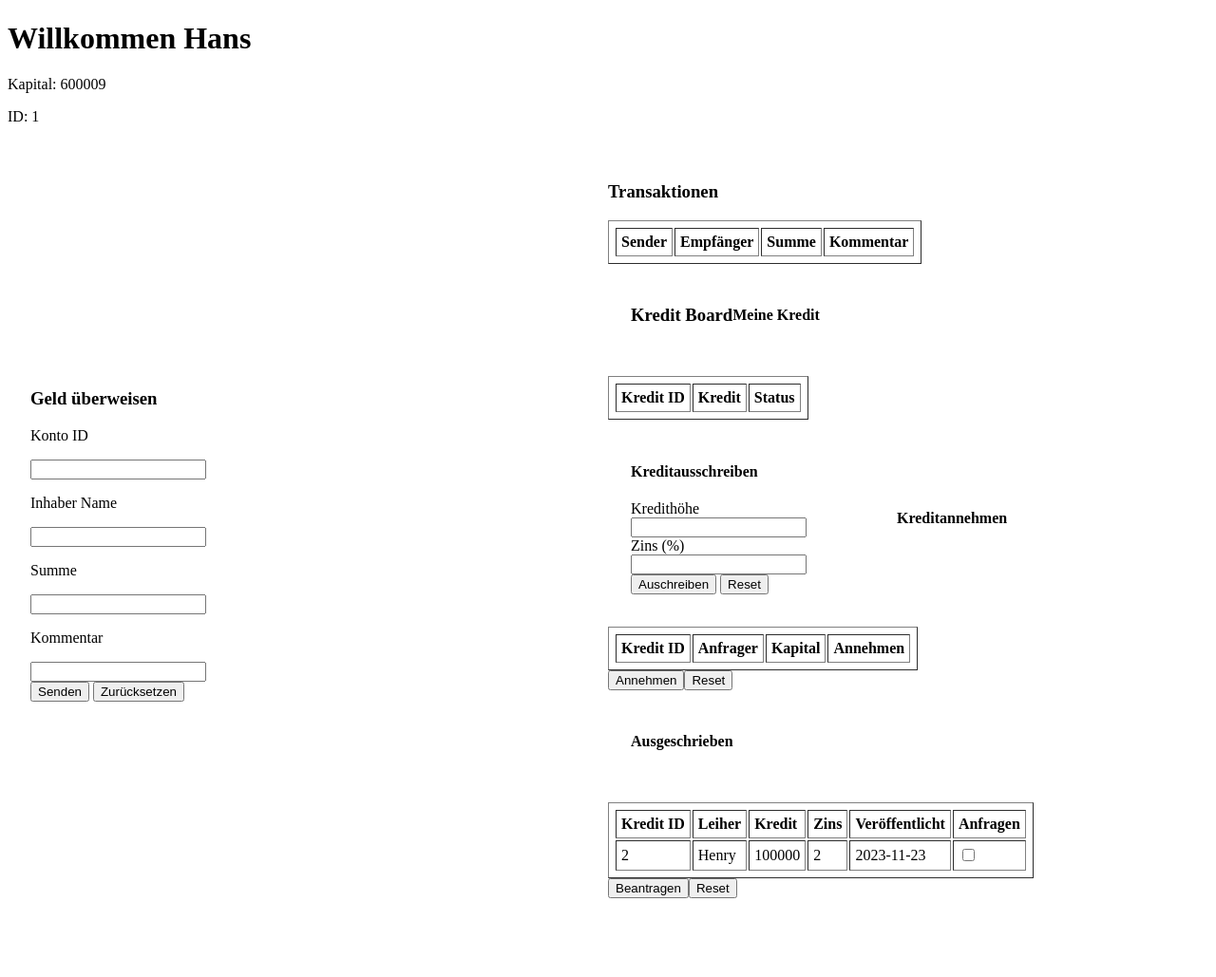
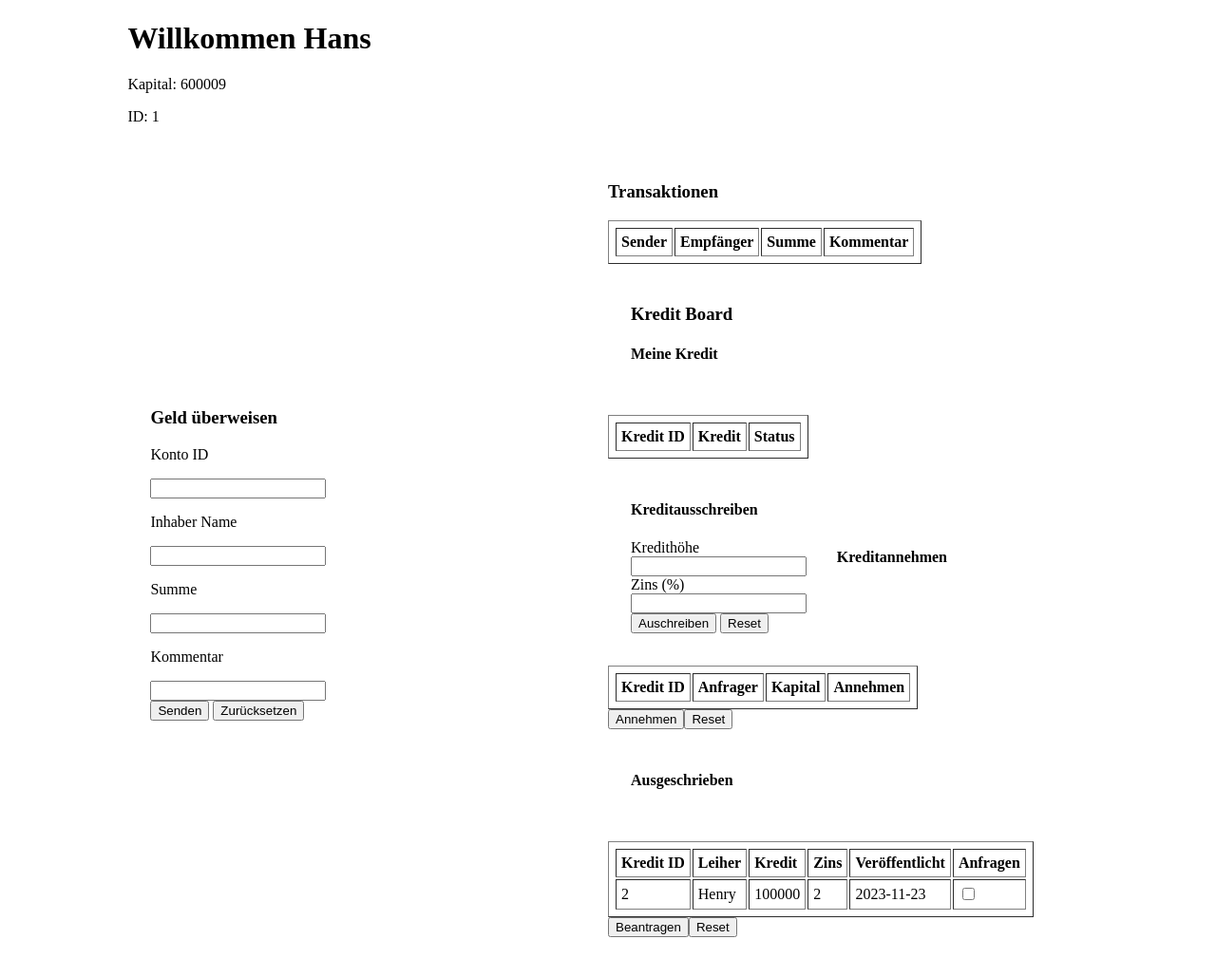
Before and after one commit to Fang-Telekom/FOM, a PHP site: page /willkommen.php in a window 1280 px wide. Shown: the part 117-1146 px from the top of the page at 95% size. Before the commit the page ends 1063 px from the top, so only its background shows below. Run offline with PHP 8.4, Linux system fonts and the light colour scheme; a user stored in the database is signed in; data comes from the database, SQL or seed files in the repository; data that the repository does not hold is empty.

Commit message:
adjust visual aspect

```diff
--- a/php/login/willkommen.php
+++ b/php/login/willkommen.php
@@ -42,7 +42,7 @@
 
 
 <body>
-
+	<div class="body">
 <?php
 		echo "<h1>Willkommen {$_SESSION['name']} </h1>";
 		echo "<p> Kapital: " . $_SESSION['kapital'] . "</p>";
@@ -87,8 +87,8 @@
 			</div>
 		</div>
 		<div class="row">
+			<div class="w50">
 			<h3> Kredit Board </h3>
-			<div class="w50">
 				<h4> Meine Kredit </h4>
 				<?php include "myCredit.php";
 				?>
```
